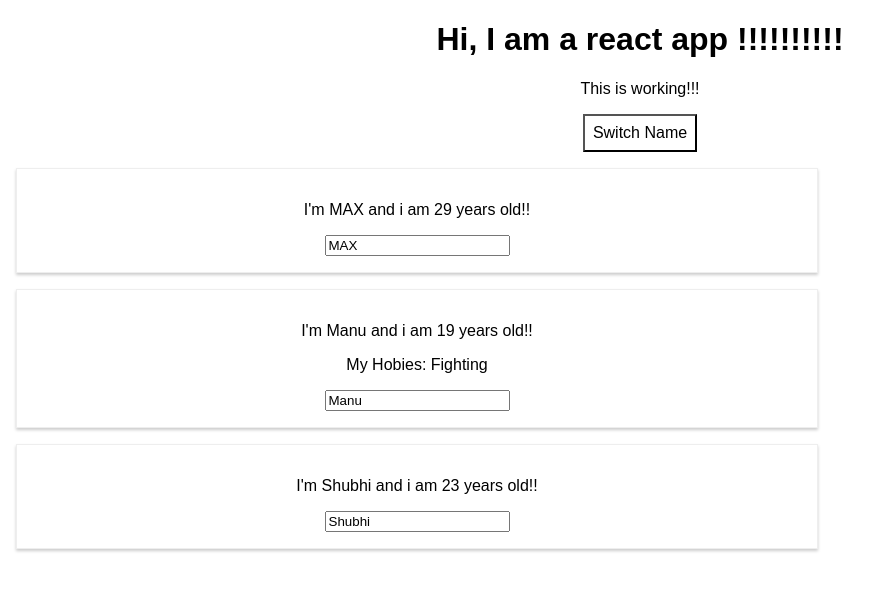
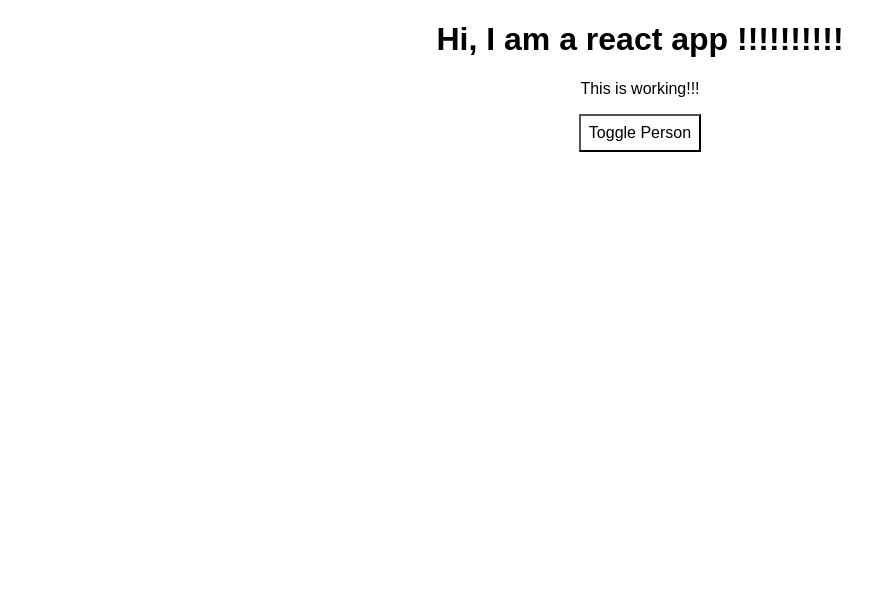
Before and after one commit to shubhangisingh/react-guide, a React (Create React App) app: page / in a window 1280 px wide. Shown: the top 590 px of the page, without its empty margins (0-889 px from the left). Built offline with nearby package versions, Linux system fonts and the light colour scheme.

Commit message:
adding conditional content

```diff
--- a/src/App.js
+++ b/src/App.js
@@ -12,7 +12,8 @@
     {name: 'Manu', age: '19'},
     {name: 'Shubhi', age: '23'}
     ],
-    title: "Hi, I am a react app !!!!!!!!!!"
+    title: "Hi, I am a react app !!!!!!!!!!" ,
+    showPersons: false
   }
 
   switchNameHandler = (newName) => {
@@ -38,6 +39,12 @@
       ]
   })
   }
+  togglePersonsHandler = () => {
+    const doesShow = this.state.showPersons;
+    this.setState({
+      showPersons: !doesShow
+    })
+  }
   render() {
     const mystyle= {
      backgroundColor: 'white',
@@ -45,7 +52,6 @@
      border: '1x solid blue',
      padding: '8px',
      cursor: 'pointer'
-
     };
 
     return (
@@ -54,13 +60,17 @@
        <p>This is working!!!</p>
        <button
         style= {mystyle}
-        onClick= { () => this.switchNameHandler('pradeep')}>Switch Name </button>
+        onClick= {this.togglePersonsHandler}>Toggle Person </button>
+       { this.state.showPersons ?
+             <div >
                 <Person
                   name={this.state.persons[0].name} age= {this.state.persons[0].age} />
                  <Person
                   name={this.state.persons[1].name} age= {this.state.persons[1].age} click={this.switchNameHandler.bind(this,'Max!!!')}>My Hobies: Fighting</Person>
                  <Person
                   name={this.state.persons[2].name} age= {this.state.persons[2].age} changed= {this.nameChangedHandler}/>
+             </div>  : null
+        }
       </div>
     );
    // return React.createElement('div', null,React.createElement('h1',{className: 'App'}, 'Hi, I\'m a React App!!!!') )
```
Lines whose indentation alone changed are shown as unchanged.
